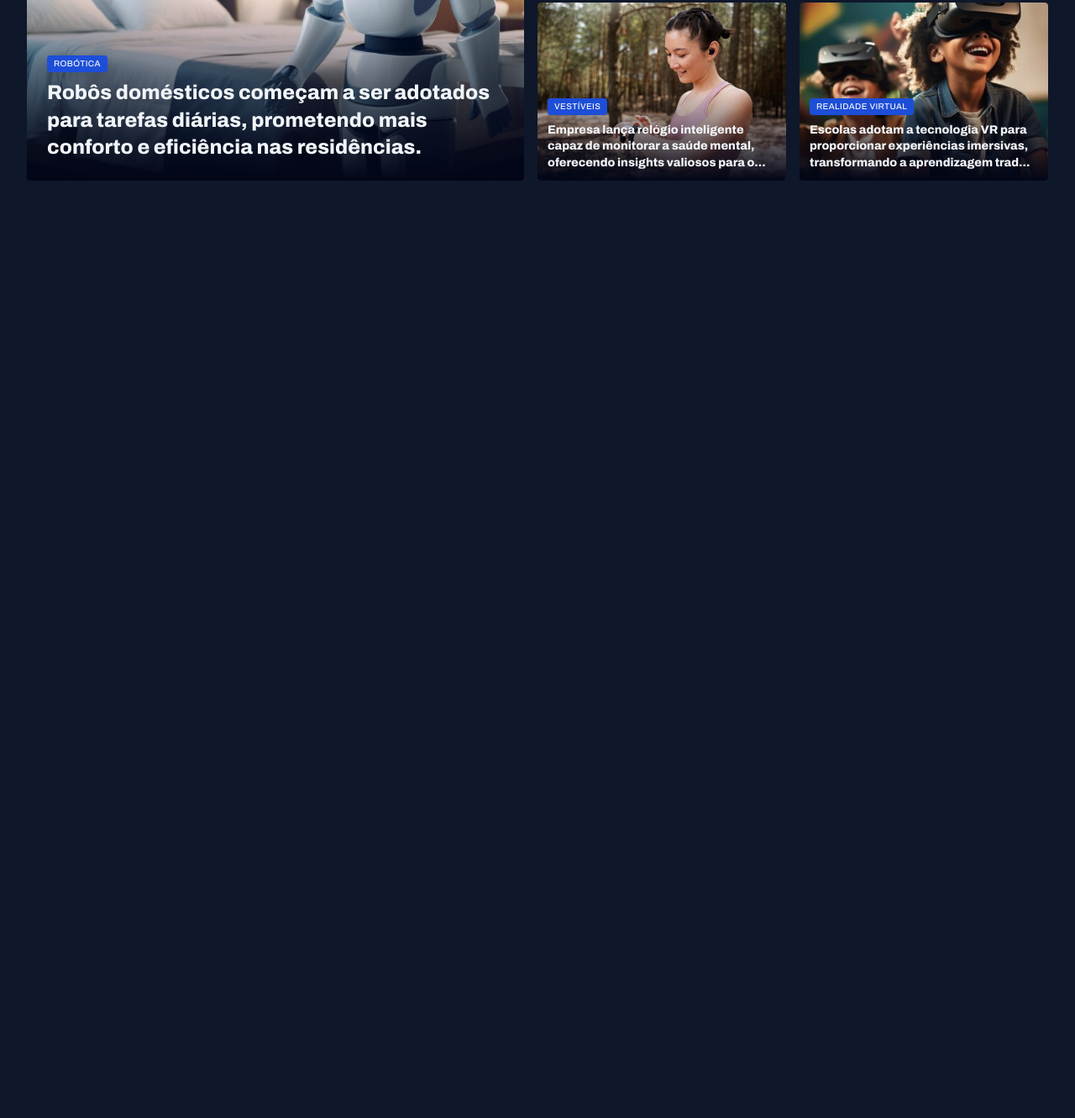
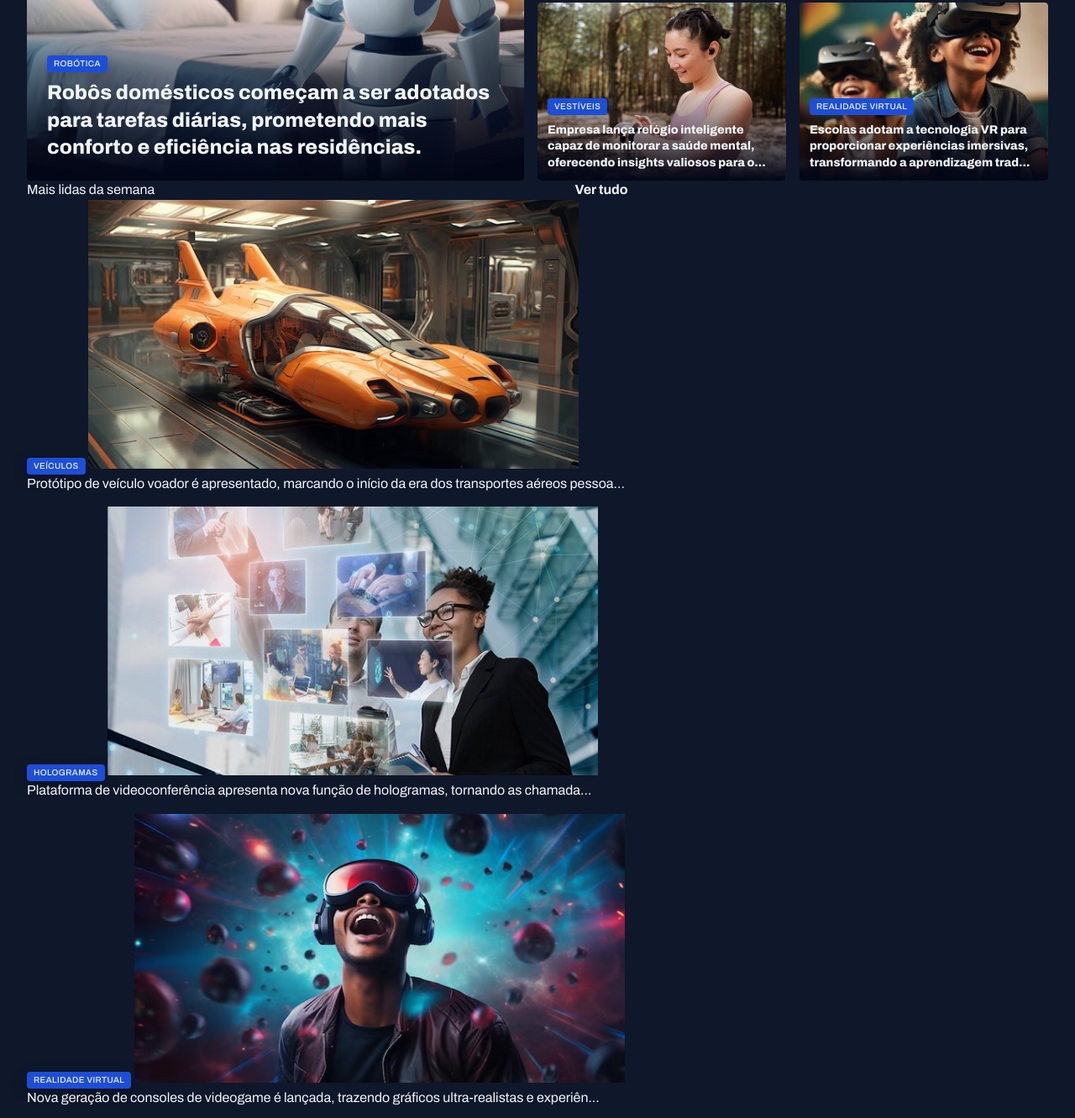
Before and after one commit to matiusbv/Portal-de-noticias-parte2, a plain HTML site: page index.html in a window 1280 px wide. Shown: the part 389-1720 px from the top of the page at 84% size. Before the commit the page ends 800 px from the top, so only its background shows below. Drawn offline with Linux system fonts and the light colour scheme.

Commit message:
10.0 Estruturando a seção mais lidas da semana

```diff
--- a/index.html
+++ b/index.html
@@ -96,9 +96,42 @@
                 </h2>
             </figcaption>
         </figure>
-        </div>
       </div>
     </section>
+    <section id="weekly">
+      <header class="grid grid-flow-col">
+        <h3>Mais lidas da semana</h3>
+        <a href="#" class="grid grid-flow-col">
+          <strong>Ver tudo</strong>
+          <span></span>
+        </a>
+      </header>
+
+      <div class="grid gap-16">
+          <figure>
+              <span class="content-tag">veículos</span>
+              <img src="assets/images/Image 06.png" alt="">
+              <p>Protótipo de veículo voador é apresentado, marcando o início da era dos transportes aéreos pessoa...</p>
+          </figure>
+
+          <figure>
+              <span class="content-tag">hologramas</span>
+              <img src="assets/images/Image 07.png" alt="">
+              <p>Plataforma de videoconferência apresenta nova função de hologramas, tornando as chamada...</p>
+          </figure>
+
+          <figure>
+              <span class="content-tag">realidade virtual</span>
+              <img src="assets/images/Image 08.png" alt="">
+              <p>Nova geração de consoles de videogame é lançada, trazendo gráficos ultra-realistas e experiên...</p>
+          </figure>
+
+          <figure>
+              <span class="content-tag">internet</span>
+              <img src="assets/images/Image 09.png" alt="">
+              <p>Projeto busca oferecer internet de alta velocidade em áreas remotas através de satélites.</p>
+          </figure>
+      </div>
   </main>
 </body>
 </html>
```
